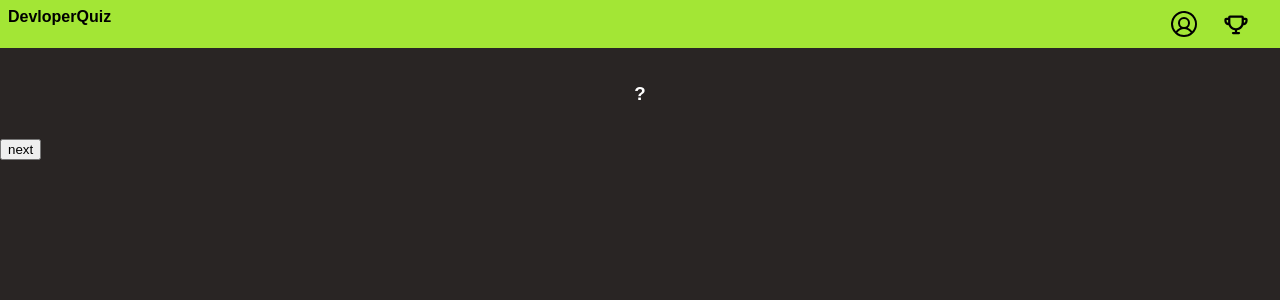
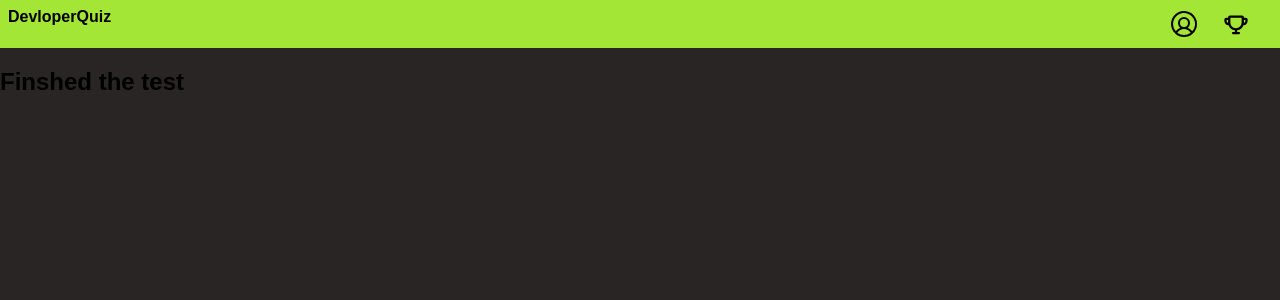
Before and after one commit to vineeth-t/DevloperQuiz, a React (Create React App) app: page /quiz/1 in a window 1280 px wide. Shown: the top 300 px of the page. Built offline with nearby package versions, Linux system fonts and the light colour scheme; a web font is replaced by a local one.

Commit message:
fix: added a variable for storing length

```diff
--- a/src/Routes/QuizQuestions/showQuizQuestions.tsx
+++ b/src/Routes/QuizQuestions/showQuizQuestions.tsx
@@ -8,11 +8,14 @@ export const QuizQuestions = () => {
   const [optionSelected, setSelectedOption] = useState("");
   const { id } = useParams();
   const currentQuiz = quizDetails.listOfQuizes.find((quiz) => quiz.id === id);
+  let lengthofQuizQuestionsArray: any = currentQuiz?.questions.length;
+  console.log(count, lengthofQuizQuestionsArray);
   return (
     <div>
-      {
+      {count < lengthofQuizQuestionsArray ? (
+        <>
         <QuestionCard>
-          <h3>{currentQuiz?.questions[count].value}?</h3>
+          <h3>{currentQuiz?.questions[count].value}</h3>
           <Options>
             {currentQuiz?.questions[count].options.map(
               ({ optionValue, optionId }) => (
@@ -32,8 +35,11 @@ export const QuizQuestions = () => {
             )}
           </Options>
         </QuestionCard>
-      }
-      <button onClick={() => setCounter((count) => count + 1)}>next</button>
+        <button onClick={() => setCounter((count:number)=>count+1)}>next</button>
+        </>
+      ) : (
+        <h2>Finshed the test</h2>
+      )}
     </div>
   );
 };
```
